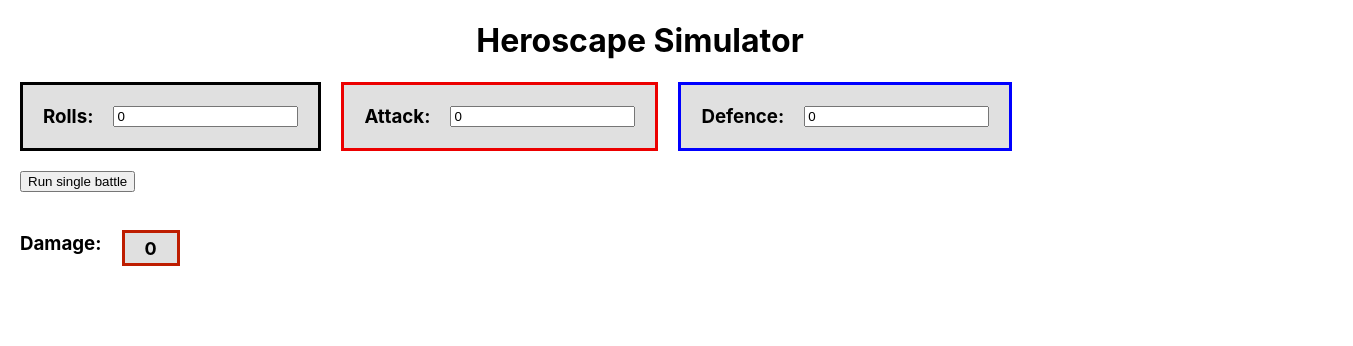
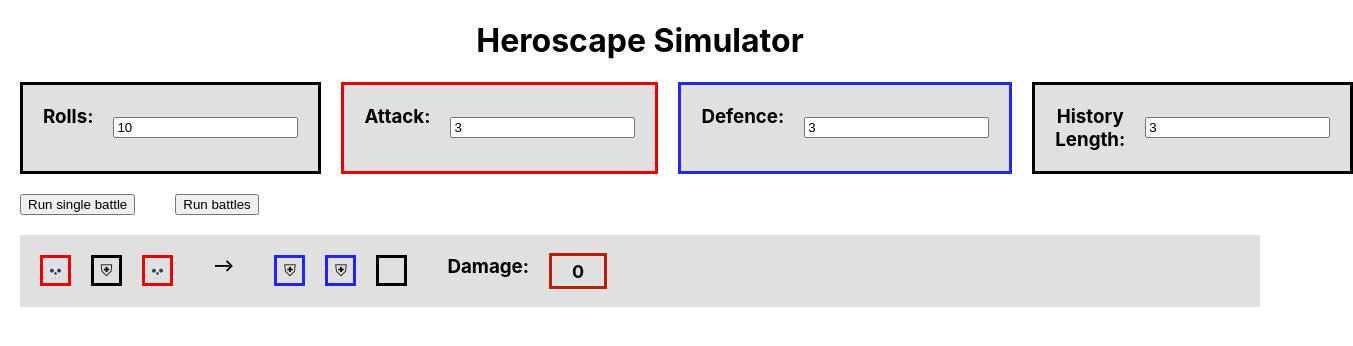
Before and after one commit to nelspd915/heroscape-simulator, a React (Create React App) app: page / in a window 1280 px wide. Both pictures are taken after a click on the button "Run single battle". Shown: the top 346 px of the page, 1353 px wide, since content can reach past the window. Built offline with nearby package versions, Linux system fonts and the light colour scheme.

Commit message:
Add dice display

```diff
--- /dev/null
+++ b/src/components/BattleDice/BattleDice.js
@@ -0,0 +1,33 @@
+import React, { Component } from 'react';
+import '../../index.css'
+import constants from '../../data/constants.json'
+import symbols from '../../data/symbols.json'
+
+export default class BattleDice extends Component {
+
+  constructor(props) {
+    super(props);
+    this.state = {};
+
+    if (constants.ATTACK_HITS.includes(this.props.value)) {
+      this.side = "skull";
+      this.borderColor = this.props.diceType === "attack" ? "red" : "black";
+    } else if (constants.DEFENCE_HITS.includes(this.props.value)) {
+      this.side = "shield";
+      this.borderColor = this.props.diceType === "defence" ? "blue" : "black";
+    } else {
+      this.side = "blank";
+      this.borderColor = "black";
+    }
+
+    this.symbol = symbols[this.side];
+  }
+
+  render() {
+    return(
+      <div className={`unit-container post-spaced square-die ${this.borderColor}-border`}>
+        {this.symbol}
+      </div>
+    )
+  }
+}
--- a/src/components/HeroscapeSimulator/HeroscapeSimulator.css
+++ /dev/null
@@ -1,51 +0,0 @@
-.component-body {
-    text-align: center;
-}
-
-.container-row {
-    display: flex;
-    flex-direction: row;
-}
-
-.unit-container {
-    display: flex;
-    flex-direction: row;
-    margin-left: 20px;
-    border: 3px solid black;
-    background-color: rgb(224, 224, 224);
-}
-
-.red-border {
-    border-color: rgb(236, 0, 0);
-}
-
-.blue-border {
-    border-color: blue;
-}
-
-.label {
-    margin: 20px;
-}
-
-.input-parameter {
-    margin-top: auto;
-    margin-bottom: auto;
-    margin-right: 20px;
-    max-height: 20px;
-}
-
-.button-control {
-    margin: 20px;
-}
-
-.result-value {
-    padding-top: 5px;
-    padding-bottom: 5px;
-    padding-right: 20px;
-    padding-left: 20px;
-    max-height: 20px;
-    font-size: large;
-    font-weight: bold;
-    border: 3px solid rgb(190, 29, 0);
-    background-color: rgb(224, 224, 224);
-}
--- a/src/components/HeroscapeSimulator/HeroscapeSimulator.js
+++ b/src/components/HeroscapeSimulator/HeroscapeSimulator.js
@@ -1,32 +1,38 @@
 import React, { Component } from 'react';
-import { runBattle } from '../../utils/battle';
-import './HeroscapeSimulator.css'
+import { calcDamage, runBattle } from '../../utils/battle';
+import '../../index.css'
+import BattleDice from '../BattleDice/BattleDice';
 
 export default class HeroscapeSimulator extends Component {
 
   constructor(props) {
     super(props);
     this.state = {
-      rollsAmount: 0,
-      attackAmount: 0,
-      defenceAmount: 0,
+      rollsAmount: 10,
+      attackAmount: 3,
+      defenceAmount: 3,
+      historyLength: 3,
       singleBattleDamage: 0
     };
+
+    this.rollHistory = [];
   }
 
   // Change handlers
   handleRollsAmountChange = (e) => { this.setState({rollsAmount: e.target.value}) };
   handleAttackAmountChange = (e) => { this.setState({attackAmount: e.target.value}) };
   handleDefenceAmountChange = (e) => { this.setState({defenceAmount: e.target.value}) };
+  handleHistoryLengthChange = (e) => { this.setState({historyLength: e.target.value}) };
 
   // Click handlers
-  handleRunSingleBattleClick = () => {
-    const damage = runBattle(this.state.attackAmount, this.state.defenceAmount);
-    this.setState({singleBattleDamage: damage});
+  handleRunSingleBattleClick = () => { this.runSingleBattle() };
+  handleRunBattlesClick = () => {
+    for (let i = 0; i < this.state.rollsAmount; i++) {
+      this.runSingleBattle();
+    }
   };
 
   render() {
-    console.log("state:", this.state);
     return(
       <div>
         <h1>Heroscape Simulator</h1>
@@ -61,6 +67,16 @@
               onChange={this.handleDefenceAmountChange}
             />
           </div>
+          <div className="unit-container">
+            <h3 className="label">History Length:</h3>
+            <input
+              id="historyLength"
+              className="input-parameter"
+              type="number"
+              value={this.state.historyLength}
+              onChange={this.handleHistoryLengthChange}
+            />
+          </div>
         </div>
         <div className="container-row">
           <button
@@ -69,12 +85,83 @@
             type="button"
             onClick={this.handleRunSingleBattleClick}
           >Run single battle</button>
+          <button
+            id="run-battles-button"
+            className="button-control"
+            type="button"
+            onClick={this.handleRunBattlesClick}
+          >Run battles</button>
         </div>
-        <div className="container-row">
-          <h3 className="label">Damage:</h3>
-          <p className="result-value">{this.state.singleBattleDamage}</p>
-        </div>
+        {this.renderRoll(this.state.attackRoll, this.state.defenceRoll, "currentRoll", true)}
+        <div className="spacer"></div>
+        <div className="spacer"></div>
+        {this.renderPreviousRolls()}
       </div>
     )
   }
+
+  runSingleBattle() {
+    console.log("meow")
+    const {attackRoll, defenceRoll} = runBattle(this.state.attackAmount, this.state.defenceAmount);
+
+    this.rollHistory.unshift({
+      attackRoll: [...this.state.attackRoll ?? []],
+      defenceRoll: [...this.state.defenceRoll ?? []]
+    })
+
+    if (this.rollHistory.length > this.state.historyLength) {
+      this.rollHistory = this.rollHistory.slice(0, this.state.historyLength);
+    }
+
+    this.setState({
+      attackRoll,
+      defenceRoll
+    });
+
+    return calcDamage(attackRoll, defenceRoll);
+  }
+
+  renderRoll(attackRoll, defenceRoll, key, background = false) {
+
+    const damage = calcDamage(attackRoll, defenceRoll)
+
+    return (
+      attackRoll?.length > 0 || defenceRoll?.length > 0 ?
+
+        <div
+          className={`container-row unit-container side-spaced no-border ${!background ? "no-background" : ""}`}
+          key={key}
+        >
+          <div className="container-row row-double-spaced leading-list">
+            {this.displayDice("attack", attackRoll)}
+          </div>
+          <div className="label row-auto-spaced">
+            {"-->"}
+          </div>
+          <div className="container-row row-double-spaced leading-list">
+            {this.displayDice("defence", defenceRoll)}
+          </div>
+          <h3 className="label">Damage:</h3>
+          <p className="result-value">{damage < 0 ? 0 : damage}</p>
+        </div> : null
+    );
+  }
+
+  renderPreviousRolls() {
+    console.log(this.rollHistory)
+    return this.rollHistory.map((roll, i) => {
+      return this.renderRoll(roll.attackRoll, roll.defenceRoll, `previousRoll-${i}`);
+    });
+  }
+
+  displayDice(type, rollResults = []) {
+    const dice = [];
+    rollResults.forEach((die, i) => {
+      dice.push(
+        <BattleDice diceType={type} value={die} key={`${i}-${type}-${die}`}></BattleDice>
+      )
+    });
+
+    return dice;
+  }
 }
--- /dev/null
+++ b/src/data/symbols.json
@@ -0,0 +1,5 @@
+{
+    "skull": "💀",
+    "shield":  "⛨",
+    "blank": " "
+}
--- a/src/index.css
+++ b/src/index.css
@@ -11,3 +11,113 @@
   font-family: source-code-pro, Menlo, Monaco, Consolas, 'Courier New',
     monospace;
 }
+
+.component-body {
+  text-align: center;
+}
+
+.container-row {
+  display: flex;
+  flex-direction: row;
+}
+
+.side-spaced {
+  margin-left: 20px;
+  margin-right: 20px;
+}
+
+.row-single-spaced {
+  margin-top: 20px
+}
+
+.row-double-spaced {
+  margin-bottom: 20px;
+  margin-top: 20px;
+}
+
+.row-auto-spaced {
+  margin-top: auto;
+  margin-bottom: auto;
+}
+
+.leading-list {
+  margin-left: 20px;
+  justify-content: start;
+}
+
+.unit-container {
+  display: flex;
+  flex-direction: row;
+  margin-left: 20px;
+  border: 3px solid black;
+  background-color: rgb(224, 224, 224);
+}
+
+.post-spaced {
+  margin-left: 0;
+  margin-right: 20px;
+}
+
+.red-border {
+  border: 3px solid rgb(236, 0, 0);
+}
+
+.blue-border {
+  border: 3px solid rgb(35, 35, 255);
+}
+
+.black-border {
+  border: 3px solid black;
+}
+
+.gray-border {
+  border: 3px solid gray;
+}
+
+.no-border {
+  border: none;
+}
+
+.no-background {
+  background: none;
+}
+
+.label {
+  font-weight: bold;
+  margin: 20px;
+}
+
+.input-parameter {
+  margin-top: auto;
+  margin-bottom: auto;
+  margin-right: 20px;
+  max-height: 20px;
+}
+
+.button-control {
+  margin: 20px;
+}
+
+.result-value {
+  padding-top: 5px;
+  padding-bottom: 5px;
+  padding-right: 20px;
+  padding-left: 20px;
+  max-height: 20px;
+  font-size: large;
+  font-weight: bold;
+  border: 3px solid rgb(190, 29, 0);
+  background-color: rgb(224, 224, 224);
+}
+
+.square-die {
+  width: 25px;
+  height: 25px;
+  align-items: center;
+  display: flex;
+  justify-content: center;
+}
+
+.spacer {
+  padding-top: 20px;
+}
--- a/src/utils/battle.js
+++ b/src/utils/battle.js
@@ -1,27 +1,14 @@
-import constants from "./constants.json";
+import constants from '../data/constants.json'
 
 export function runBattle(attack, defence) {
-    console.log("runBattle:", attack, defence);
 
     // Attack roll
-    const attackResultDice = rollDice(attack, 6);
-    const attackResult = examineDice(attackResultDice, constants.ATTACK_HITS);
-    console.log("Attack");
-    console.log(attackResultDice);
-    console.log(attackResult);
+    const attackRoll = rollDice(attack, 6);
 
     // Defence roll
-    const defenceResultDice = rollDice(defence, 6);
-    const defenceResult = examineDice(defenceResultDice, constants.DEFENCE_HITS);
-    console.log("Defence");
-    console.log(defenceResultDice);
-    console.log(defenceResult);
+    const defenceRoll = rollDice(defence, 6);
 
-    const damage = attackResult - defenceResult;
-
-    console.log("DAMAGE:", damage < 0 ? 0 : damage);
-
-    return damage < 0 ? 0 : damage;
+    return {attackRoll, defenceRoll};
 }
 
 function rollDice(amount, sides) {
@@ -33,13 +20,21 @@
     return results;
 }
 
-function examineDice(resultDice, hitTargets) {
+export function findDiceHits(resultDice, hitTargets) {
     let hits = 0;
-    resultDice.forEach(die => {
+    resultDice?.forEach(die => {
         if (hitTargets.includes(die)) {
             hits++;
         }
-    })
+    });
 
     return hits;
 }
+
+export function calcDamage(attackRoll, defenceRoll) {
+    const attackHits = findDiceHits(attackRoll, constants.ATTACK_HITS);
+    const defenceHits = findDiceHits(defenceRoll, constants.DEFENCE_HITS);
+    const damage = attackHits - defenceHits;
+
+    return damage;
+}
```
Also changed, not shown: src/data/constants.json (renamed from src/utils/constants.json).
